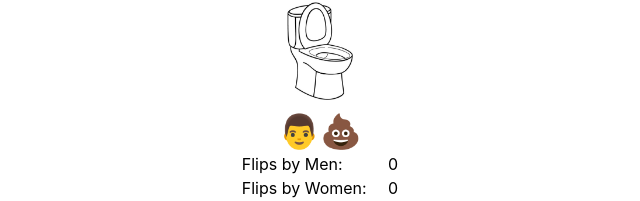
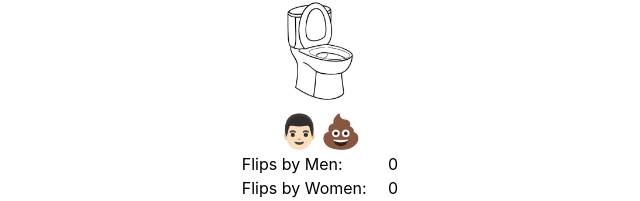
Before and after one commit to ravibhoraskar/toilet-protocol, a React (Create React App) app: page / in a window 1280 px wide. Shown: the part 106-307 px from the top of the page, without its empty margins (320-960 px from the left). Built offline with nearby package versions, Linux system fonts and the light colour scheme.

Commit message:
Change icons

```diff
--- a/src/LastUsage.tsx
+++ b/src/LastUsage.tsx
@@ -3,7 +3,7 @@ import UsageType from "./UsageType";
 
 const LastUsage = (props: { person: PersonType; usage: UsageType }) => (
   <div className="LastUsage">
-    {props.person === PersonType.Hombre ? <span>👨</span> : <span>👩</span>}
+    {props.person === PersonType.Hombre ? <span>👨🏻</span> : <span>💃</span>}
     {props.usage === UsageType.PeePee ? <span>💦</span> : <span>💩</span>}
   </div>
 );
```
